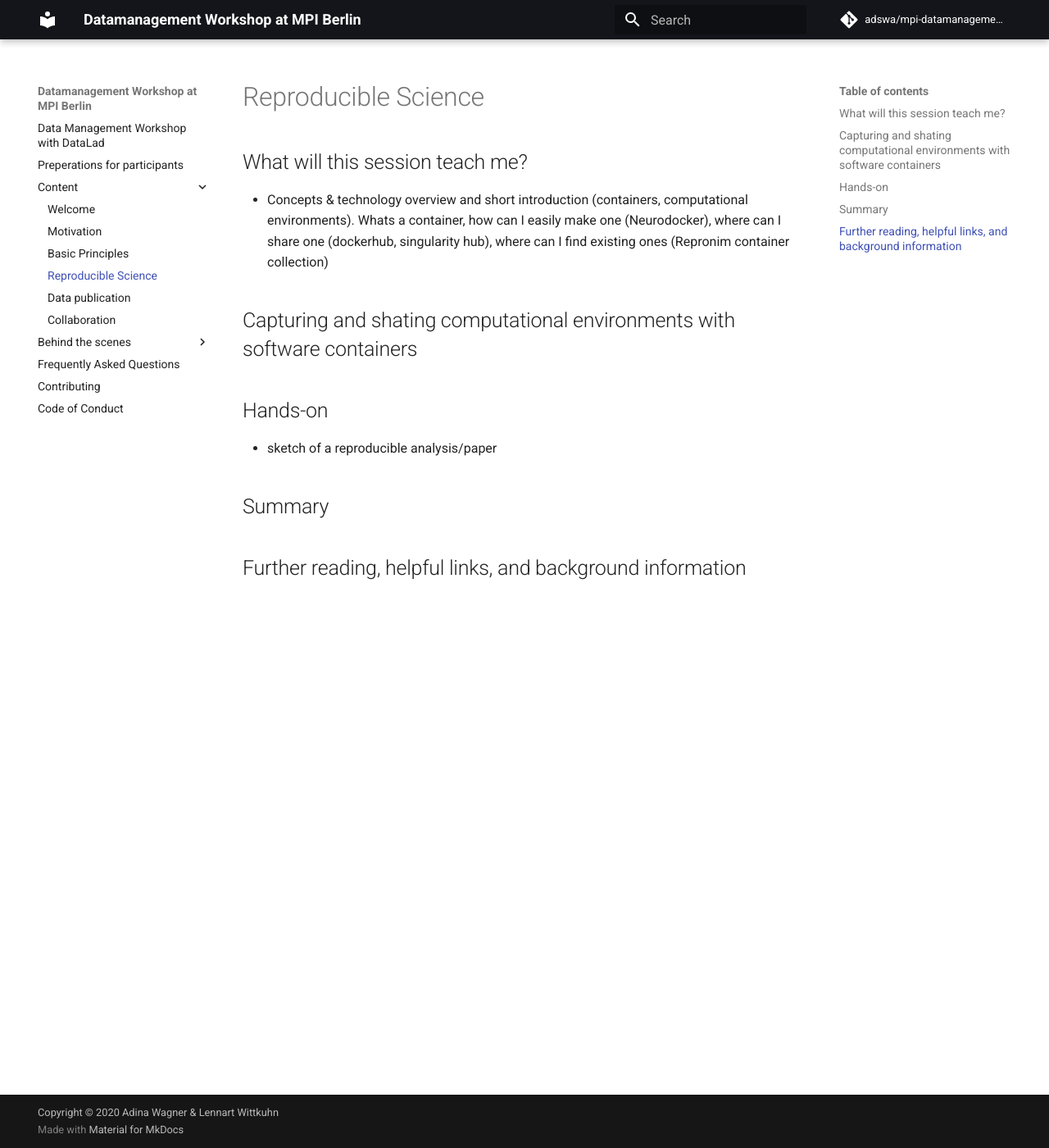
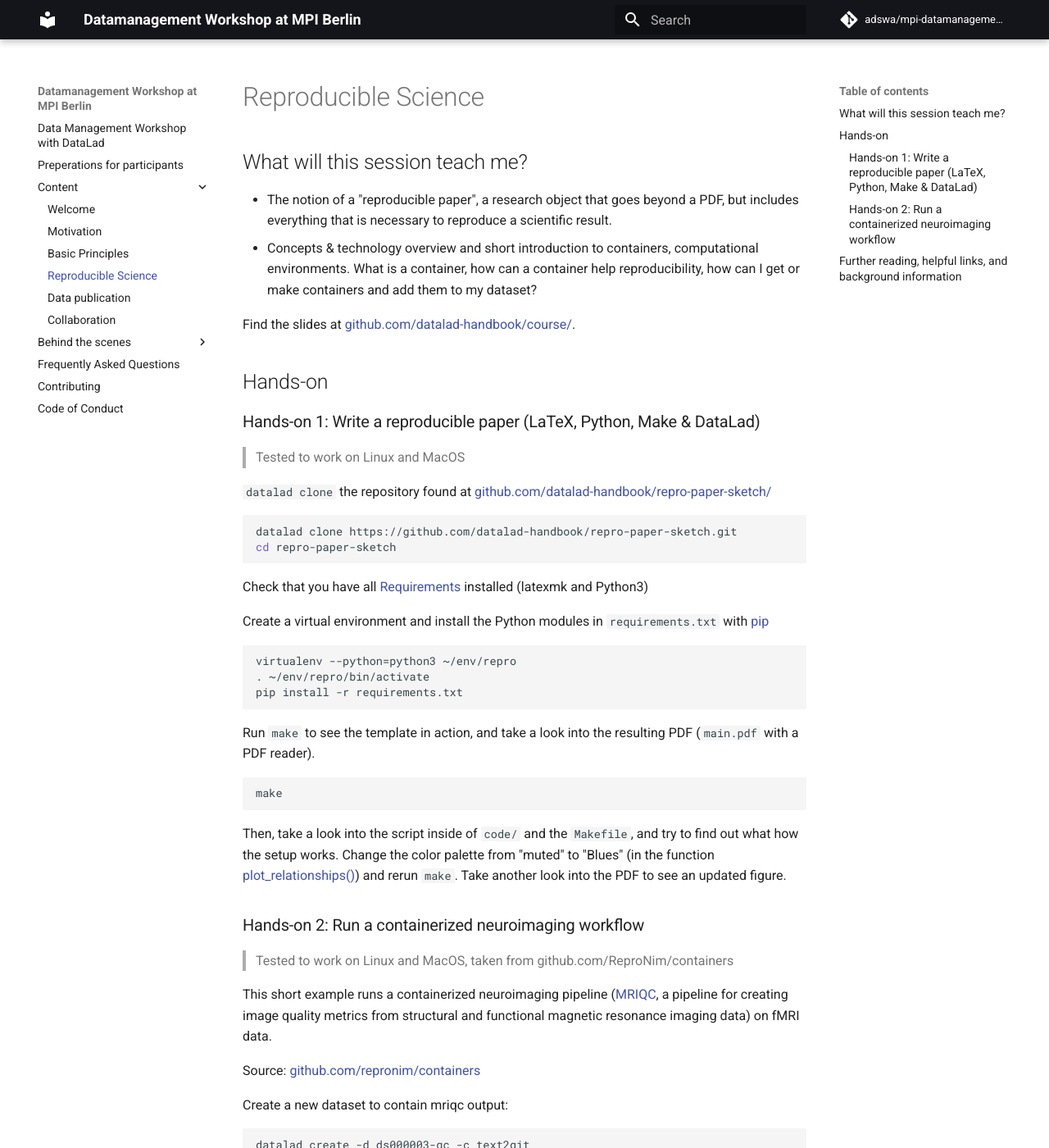
Before and after one commit to adswa/mpi-datamanagement-ws, an MkDocs documentation site: the page built from docs/content/reproduciblescience.md, in a window 1280 px wide and 1400 px high. Shown: the whole window at 82% size. Built offline with MkDocs 1.6.1 and Material for MkDocs 9.7.7, drawn with Linux system fonts in a browser that asks for light colours; comment, search, counter and statistics services are not loaded; some of the changed text lies outside the part shown.

Commit message:
Add hands-on, overview, and further reading to reproducible science section

````diff
--- a/docs/content/reproduciblescience.md
+++ b/docs/content/reproduciblescience.md
@@ -7,15 +7,107 @@ Date:    2020
 
 # What will this session teach me?
 
-- Concepts & technology overview and short introduction (containers, computational environments). Whats a container, how can I easily make one (Neurodocker), where can I share one (dockerhub, singularity hub), where can I find existing ones (Repronim container collection)
+- The notion of a "reproducible paper", a research object that goes beyond a PDF, but includes everything that is necessary to reproduce a scientific result.
+- Concepts & technology overview and short introduction to containers, computational environments. What is a container, how can a container help reproducibility, how can I get or make containers and add them to my dataset?
 
-# Capturing and shating computational environments with software containers
-
+Find the slides at [github.com/datalad-handbook/course/](https://github.com/datalad-handbook/course/blob/master/talks/PDFs/MPI_Berlin_03.pdf).
 # Hands-on
 
-- sketch of a reproducible analysis/paper
+## Hands-on 1: Write a reproducible paper (LaTeX, Python, Make & DataLad)
+
+> Tested to work on Linux and MacOS
 
 
-# Summary
+``datalad clone`` the repository found at [github.com/datalad-handbook/repro-paper-sketch/](https://github.com/datalad-handbook/repro-paper-sketch/)
+```sh
+datalad clone https://github.com/datalad-handbook/repro-paper-sketch.git
+cd repro-paper-sketch
+```
+
+Check that you have all [Requirements](https://github.com/datalad-handbook/repro-paper-sketch/#requirements) installed (latexmk and Python3)
+
+Create a virtual environment and install the Python modules in `requirements.txt` with [pip](https://pip.pypa.io/en/stable/)
+```
+virtualenv --python=python3 ~/env/repro
+. ~/env/repro/bin/activate
+pip install -r requirements.txt
+```
+
+Run ``make`` to see the template in action, and take a look into the resulting PDF (``main.pdf`` with a PDF reader).
+```
+make
+```
+
+Then, take a look into the script inside of ``code/`` and the ``Makefile``, and try to find out what how the setup works.
+Change the color palette from "muted" to "Blues" (in the function [plot_relationships()](https://github.com/datalad-handbook/repro-paper-sketch/blob/395fe9a807f075e7ad42f2b1d55e96ecf152fa7f/code/mk_figuresnstats.py#L38)) and rerun ``make``.
+Take another look into the PDF to see an updated figure.
+
+
+## Hands-on 2: Run a containerized neuroimaging workflow
+
+> Tested to work on Linux and MacOS, taken from github.com/ReproNim/containers
+
+This short example runs a containerized neuroimaging pipeline ([MRIQC](https://mriqc.readthedocs.io/en/stable/), a pipeline for creating image quality metrics from structural and functional magnetic resonance imaging data) on fMRI data.
+
+Source: [github.com/repronim/containers](https://github.com/repronim/containers)
+
+Create a new dataset to contain mriqc output:
+```
+datalad create -d ds000003-qc -c text2git
+cd ds000003-qc
+```
+
+Install the ReproNim container collection for convenience:
+```
+datalad install -d . ///repronim/containers
+# (optionally) Freeze container of interest to the specific version desired
+# to facilitate reproducibility of some older results
+datalad run -m "Downgrade/Freeze mriqc container version" containers/scripts/freeze_versions bids-mriqc=0.15.1
+```
+
+Install input data as a subdataset. The dataset installed here is a slimmed-down [OpenNeuro dataset](https://github.com/OpenNeuroDatasets/ds000003) with only two subjects.
+```
+datalad clone -d . https://github.com/ReproNim/ds000003-demo sourcedata
+```
+
+Execute a containerized pipeline using ``datalad containers-run`` to create a re-executable run record (this takes about 15 minutes of execution time):
+```
+datalad containers-run \
+        -n containers/bids-mriqc \
+        -m "Run MRIQC on the input data" \
+        --input sourcedata \
+        --output . \
+        '{inputs}' '{outputs}' participant group
+```
+
+Check the Git log to find the run-records commit hash:
+
+```
+git log -n 1
+```
+Rerun the run record (much faster execution time because we saved the work dir).
+
+```
+datalad rerun <INSERT HASH>
+```
+Use Git tool to explore what changed between runs (if you end up in a pager, pressing ``q`` gets you out):
+```
+# get difference between most recent and second most recent commit for one file
+git diff HEAD..HEAD~1 -- group_bold.html
+
+# list all files that were changed between the two runs
+git diff HEAD..HEAD~1 --name-only
+
+...
+```
 
 # Further reading, helpful links, and background information
+
+* The Turing Way's ["Guide for Reproducible Research"](https://the-turing-way.netlify.app/reproducible-research/reproducible-research.html)
+* An introduction to and tutorial to [Reproducibility with Make](https://the-turing-way.netlify.app/reproducible-research/make/make-examples.html)
+* The OHBM Traintrack session on [Containerization with Docker and Singularity](https://www.youtube.com/watch?v=pc3YOZUG3lQ&feature=youtu.be) by Saskia and Steffen Bollmann
+* [10 simple rules for writing Dockerfiles for reproducible data science](https://journals.plos.org/ploscompbiol/article?id=10.1371/journal.pcbi.1008316)
+* [Singularity: Scientific containers for mobility of compute](https://journals.plos.org/plosone/article?id=10.1371/journal.pone.0177459)
+* [Neurodocker](https://github.com/ReproNim/neurodocker) to generate custom Dockerfiles and Singularity recipes for neuroimaging
+* [repo2docker](https://github.com/jupyterhub/repo2docker) can fetch a Git repository/DataLad dataset and build a container from configuration files
+* Handbook usecase [Writing a reproducible paper](http://handbook.datalad.org/en/latest/usecases/reproducible-paper.html)
````
